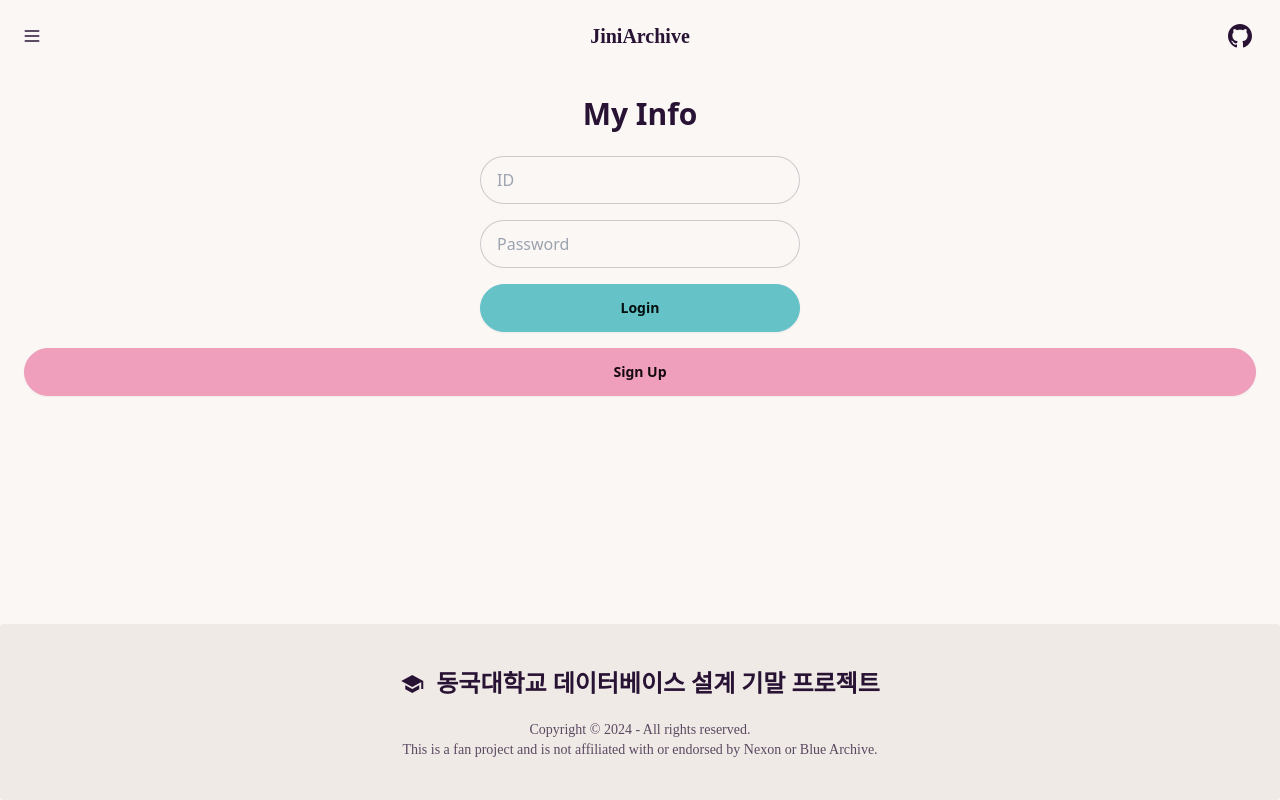
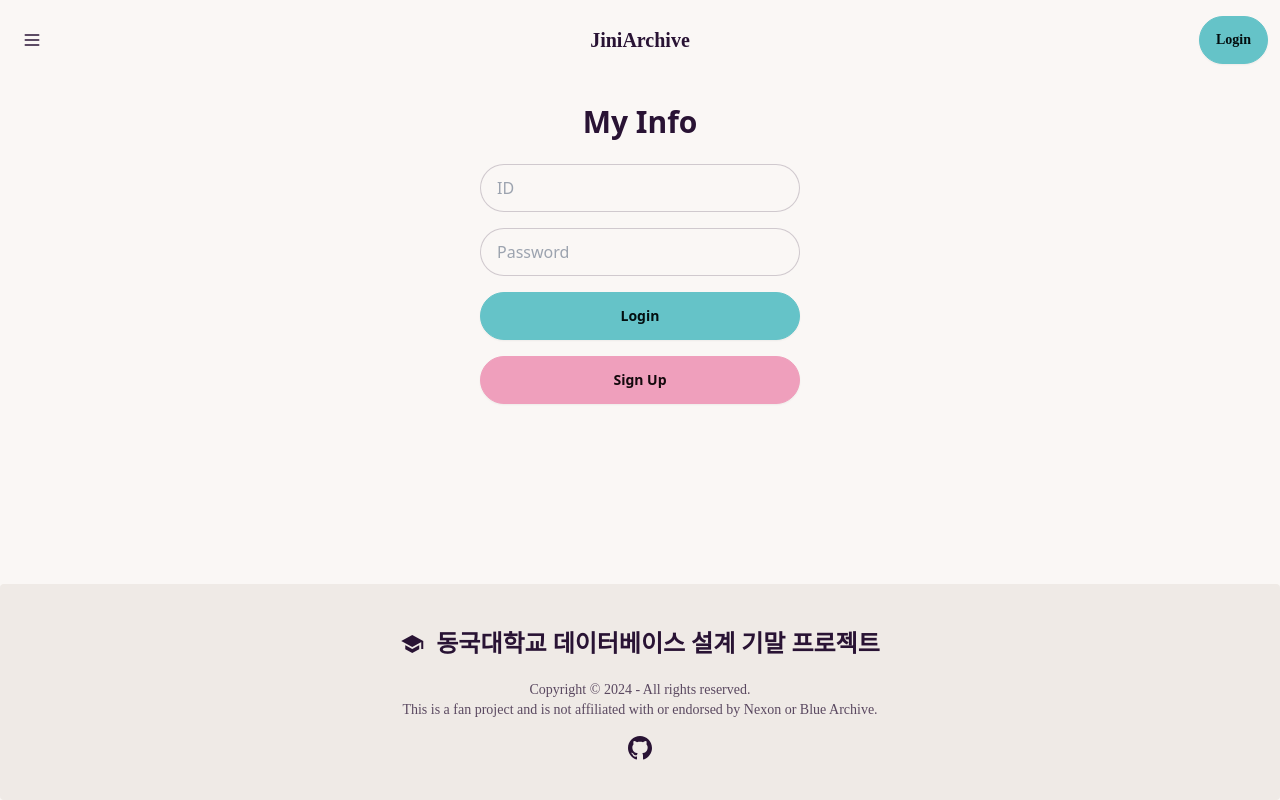
Before and after one commit to RieLCho/CSC4020-final-project, a React (Vite) app in the folder frontend/: page /login in a window 1280 px wide. Built offline with nearby package versions, Linux system fonts and the light colour scheme; a web font is replaced by a local one.

Commit message:
feat: 로그인 페이지에 로그인 처리 및 알림 기능 추가, 헤더에서 GitHub 링크 제거, 푸터에 GitHub 링크 추가

```diff
--- a/frontend/src/components/Footer.tsx
+++ b/frontend/src/components/Footer.tsx
@@ -16,6 +16,21 @@ const Footer = () => {
           This is a fan project and is not affiliated with or endorsed by Nexon
           or Blue Archive.
         </p>
+        <a
+          href="https://github.com/RieLCho/CSC4020-final-project"
+          target="_blank"
+          rel="noopener noreferrer"
+        >
+          <svg
+            xmlns="http://www.w3.org/2000/svg"
+            width="24"
+            height="24"
+            viewBox="0 0 24 24"
+            className="fill-current"
+          >
+            <path d="M12 0c-6.626 0-12 5.373-12 12 0 5.302 3.438 9.8 8.207 11.387.599.111.793-.261.793-.577v-2.234c-3.338.726-4.033-1.416-4.033-1.416-.546-1.387-1.333-1.756-1.333-1.756-1.089-.745.083-.729.083-.729 1.205.084 1.839 1.237 1.839 1.237 1.07 1.834 2.807 1.304 3.492.997.107-.775.418-1.305.762-1.604-2.665-.305-5.467-1.334-5.467-5.931 0-1.311.469-2.381 1.236-3.221-.124-.303-.535-1.524.117-3.176 0 0 1.008-.322 3.301 1.23.957-.266 1.983-.399 3.003-.404 1.02.005 2.047.138 3.006.404 2.291-1.552 3.297-1.23 3.297-1.23.653 1.653.242 2.874.118 3.176.77.84 1.235 1.911 1.235 3.221 0 4.609-2.807 5.624-5.479 5.921.43.372.823 1.102.823 2.222v3.293c0 .319.192.694.801.576 4.765-1.589 8.199-6.086 8.199-11.386 0-6.627-5.373-12-12-12z" />
+          </svg>
+        </a>
       </div>
     </footer>
   );
--- a/frontend/src/components/Header.tsx
+++ b/frontend/src/components/Header.tsx
@@ -46,21 +46,9 @@ const Header = () => {
       <div className="navbar-end">
         <ul className="menu menu-horizontal px-1">
           <li>
-            <a
-              href="https://github.com/RieLCho/CSC4020-final-project"
-              target="_blank"
-              rel="noopener noreferrer"
-            >
-              <svg
-                xmlns="http://www.w3.org/2000/svg"
-                width="24"
-                height="24"
-                viewBox="0 0 24 24"
-                className="fill-current"
-              >
-                <path d="M12 0c-6.626 0-12 5.373-12 12 0 5.302 3.438 9.8 8.207 11.387.599.111.793-.261.793-.577v-2.234c-3.338.726-4.033-1.416-4.033-1.416-.546-1.387-1.333-1.756-1.333-1.756-1.089-.745.083-.729.083-.729 1.205.084 1.839 1.237 1.839 1.237 1.07 1.834 2.807 1.304 3.492.997.107-.775.418-1.305.762-1.604-2.665-.305-5.467-1.334-5.467-5.931 0-1.311.469-2.381 1.236-3.221-.124-.303-.535-1.524.117-3.176 0 0 1.008-.322 3.301 1.23.957-.266 1.983-.399 3.003-.404 1.02.005 2.047.138 3.006.404 2.291-1.552 3.297-1.23 3.297-1.23.653 1.653.242 2.874.118 3.176.77.84 1.235 1.911 1.235 3.221 0 4.609-2.807 5.624-5.479 5.921.43.372.823 1.102.823 2.222v3.293c0 .319.192.694.801.576 4.765-1.589 8.199-6.086 8.199-11.386 0-6.627-5.373-12-12-12z" />
-              </svg>
-            </a>
+            <Link to="/login" className="btn btn-primary ml-4">
+              Login
+            </Link>
           </li>
         </ul>
       </div>
--- a/frontend/src/pages/Login.tsx
+++ b/frontend/src/pages/Login.tsx
@@ -1,4 +1,4 @@
-import { useState } from 'react';
+import { useEffect, useState } from 'react';
 import { postLogin } from '../api';
 import { useNavigate } from 'react-router-dom';
 
@@ -26,6 +26,13 @@ const Login = () => {
     navigate('/signup');
   };
 
+  useEffect(() => {
+    if (message) {
+      alert(message);
+      navigate('/');
+    }
+  }, [message, navigate]);
+
   return (
     <div className="flex flex-col items-center p-6">
       <h1 className="text-3xl font-bold mb-6">My Info</h1>
@@ -44,18 +51,28 @@ const Login = () => {
           onChange={(e) => setPw(e.target.value)}
           className="input input-bordered w-full mb-4"
         />
+        <form
+          onSubmit={(e) => {
+            e.preventDefault();
+            handleLogin();
+          }}
+          className="w-full"
+        >
+          <button
+            type="submit"
+            disabled={isLoading}
+            className={`btn btn-primary w-full ${isLoading ? 'loading' : ''}`}
+          >
+            {isLoading ? 'Loading...' : 'Login'}
+          </button>
+        </form>
         <button
-          onClick={handleLogin}
-          disabled={isLoading}
-          className={`btn btn-primary w-full ${isLoading ? 'loading' : ''}`}
+          onClick={handleSignUp}
+          className="btn btn-secondary w-full mt-4"
         >
-          {isLoading ? 'Loading...' : 'Login'}
+          Sign Up
         </button>
       </div>
-      {message && <p className="mt-4 text-lg text-green-500">{message}</p>}
-      <button onClick={handleSignUp} className="btn btn-secondary w-full mt-4">
-        Sign Up
-      </button>
     </div>
   );
 };
```
